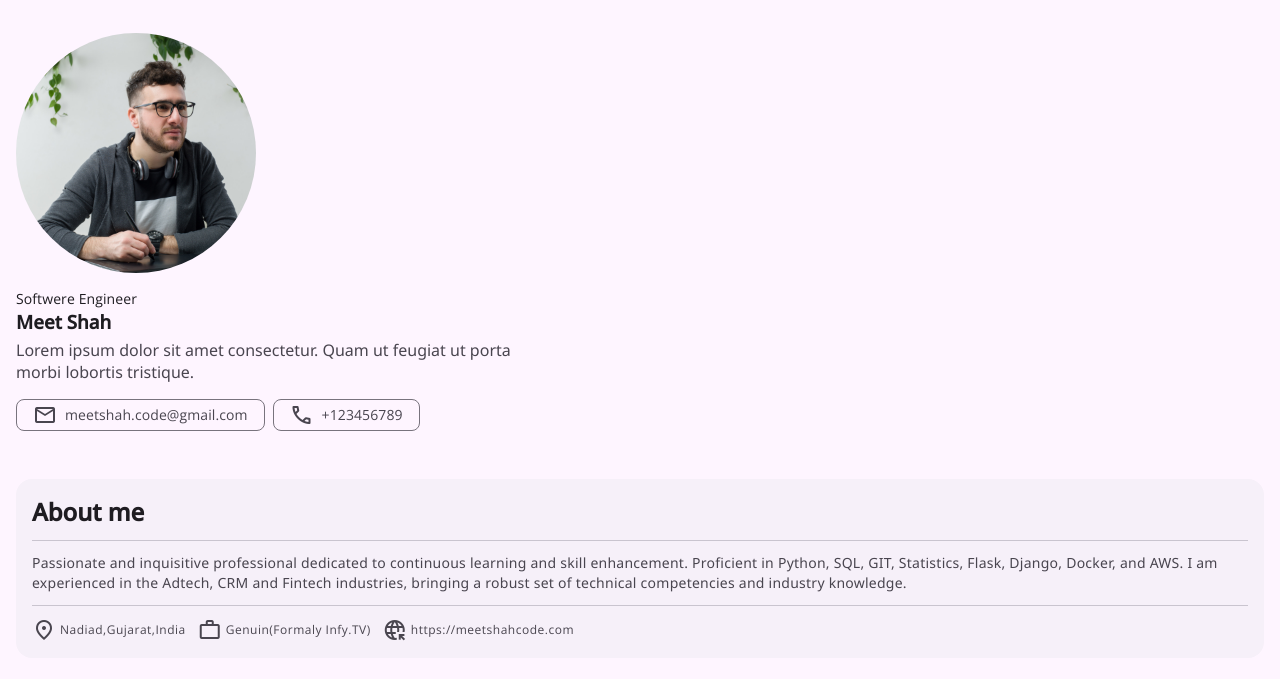
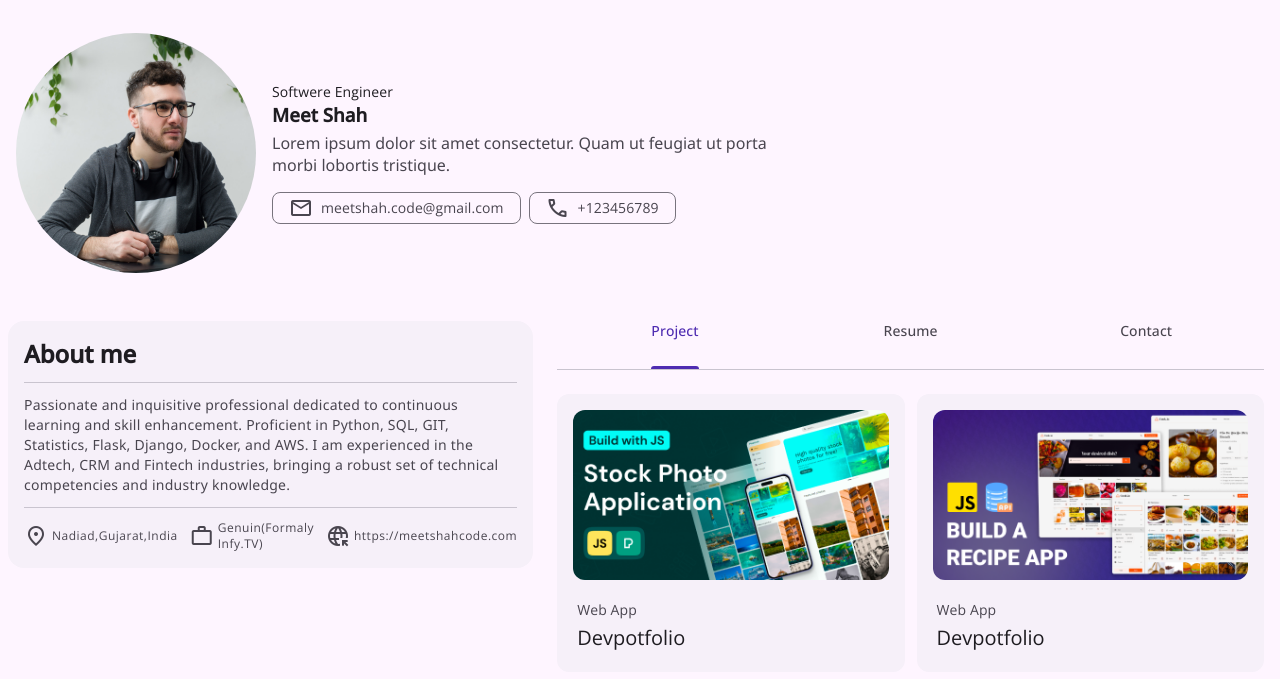
Before and after one commit to meetshahcode/Simple_portfolio, a plain HTML site: page index.html in a window 1280 px wide. Shown: the part 55-734 px from the top of the page. Drawn offline with nearby package versions, Linux system fonts and the light colour scheme.

Commit message:
dynamic completed

```diff
--- a/css/style.css
+++ b/css/style.css
@@ -758,3 +758,40 @@ section-title {margin-block-end: 16px;}
 /*
 responisve for larger then 768px
 */
+
+@media (min-width:768px) {
+
+  .article {
+    position: relative;
+    display: grid;
+    grid-template-columns: 0.5fr 1fr;
+    align-items: flex-start;
+  }
+  .about-card,
+  .primary-tab {
+    position: static;
+    top: 64px;
+  }
+  .primary-tab {z-index: 2;}
+
+  .hero .container {grid-template-columns : 0.2fr 1fr;}
+
+}
+
+
+@media (min-width:1200px) {
+  .container,
+  .article {
+    max-width: 100%;
+    margin-inline: auto;
+  }
+  .about-card {margin-inline: 8px;}
+
+
+  .contact-tab .container{
+    display: grid;
+    align-items: flex-start;
+    grid-template-columns: 0.6fr 1fr;
+    gap: 24px
+  }
+}
--- a/index.html
+++ b/index.html
@@ -116,12 +116,10 @@
                         </li>
                     </ul>
                 </div>
-            </div>
-
+                <div>
                     <!--
                         tabs
                     -->
-
                     <div class="primary-tab">
                         <button class="tab-btn active" data-tab-btn="project">
                             <span class="tab-text title-small">
@@ -393,6 +391,10 @@
                         </div>
                     </section>
 
+                </div>
+
+            </div>
+
         </article>
     </main>
 
```
Lines whose indentation alone changed are shown as unchanged.
